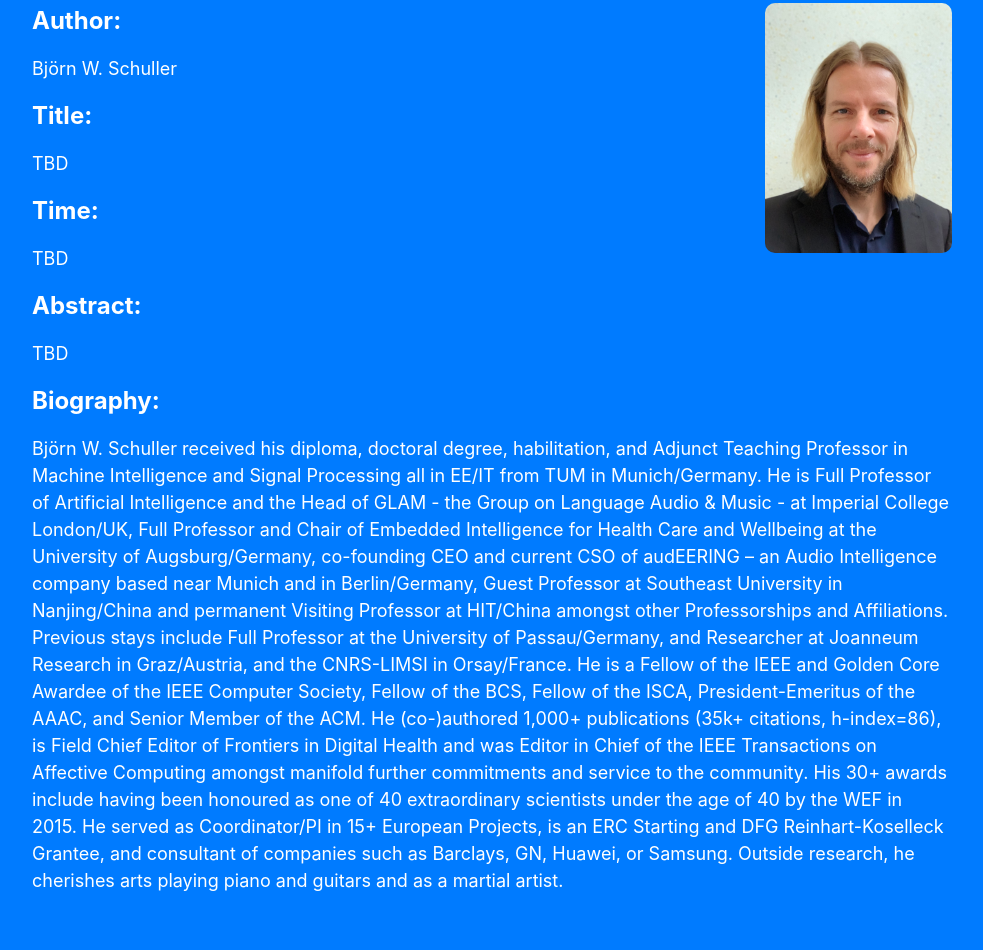
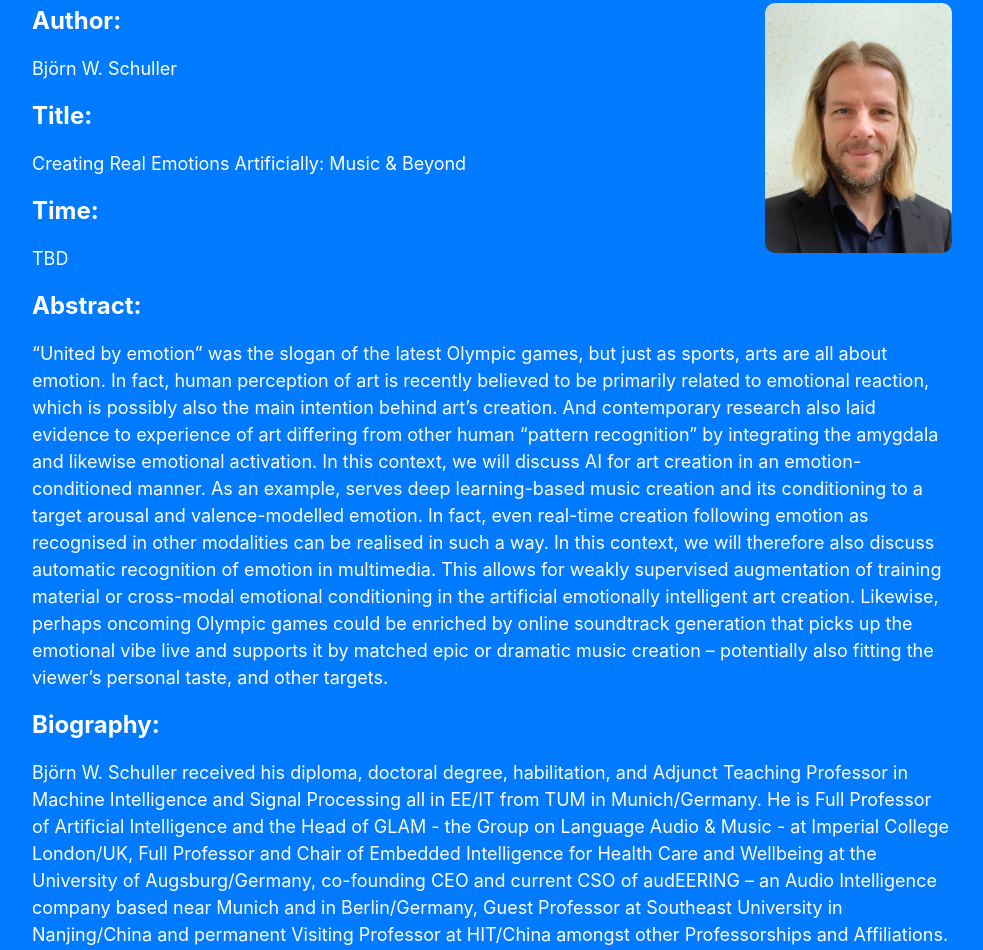
Before and after one commit to AIArt2021/aiart2021.github.io, a website with bundled scripts: page index.html in a window 1280 px wide. Shown: the part 2597-3547 px from the top of the page, without its empty margins (148-1131 px from the left). Built offline with nearby package versions, Linux system fonts and the light colour scheme.

Commit message:
update keynote1

```diff
--- a/index.html
+++ b/index.html
@@ -241,7 +241,7 @@
             </p>
 
             <p class="text-white" style="text-align: left; font-weight: light; font-size: 18px">
-              TBD
+              Creating Real Emotions Artificially: Music & Beyond
             </p>
             <p class="text-white" style="text-align: left; font-weight: bold; font-size: 24px;">
               Time:
@@ -253,7 +253,7 @@
               Abstract:
             </p>
             <p class="text-white" style="text-align: left; font-weight: light; font-size: 18px">
-              TBD
+              “United by emotion” was the slogan of the latest Olympic games, but just as sports, arts are all about emotion. In fact, human perception of art is recently believed to be primarily related to emotional reaction, which is possibly also the main intention behind art’s creation. And contemporary research also laid evidence to experience of art differing from other human “pattern recognition” by integrating the amygdala and likewise emotional activation. In this context, we will discuss AI for art creation in an emotion-conditioned manner. As an example, serves deep learning-based music creation and its conditioning to a target arousal and valence-modelled emotion. In fact, even real-time creation following emotion as recognised in other modalities can be realised in such a way. In this context, we will therefore also discuss automatic recognition of emotion in multimedia. This allows for weakly supervised augmentation of training material or cross-modal emotional conditioning in the artificial emotionally intelligent art creation. Likewise, perhaps oncoming Olympic games could be enriched by online soundtrack generation that picks up the emotional vibe live and supports it by matched epic or dramatic music creation – potentially also fitting the viewer’s personal taste, and other targets.
             </p>
             <p class="text-white" style="text-align: left; font-weight: bold; font-size: 24px;">
               Biography:
```
Also changed, not shown: _site/index.html.
